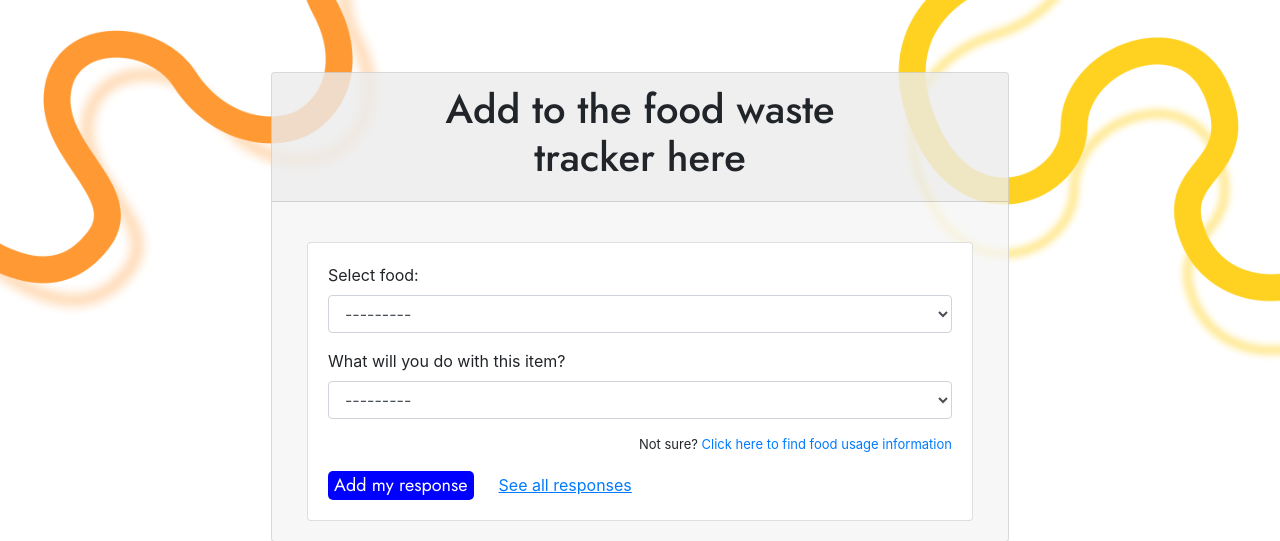
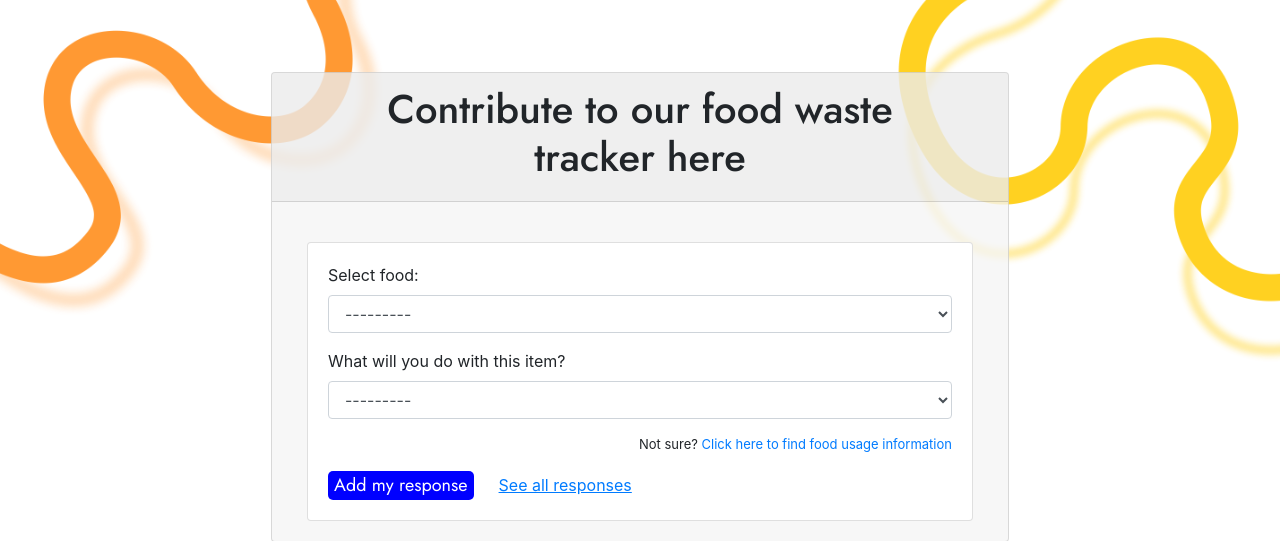
Before and after one commit to vanedo/FoodWasteTracker, a Django app: page /add/ in a window 1280 px wide. Shown: the part 56-597 px from the top of the page. Run offline with Django 3.2, Linux system fonts and the light colour scheme; data comes from the database, SQL or seed files in the repository; some libraries are stand-ins or nearby versions.

Commit message:
formatting

```diff
--- a/src/apps/tracker/templates/tracker/add.html
+++ b/src/apps/tracker/templates/tracker/add.html
@@ -30,7 +30,7 @@
       <div class="card" style="background-color: rgba(245, 245, 245, 0.8)">
         <div class="card-header text-center">
           <h1 style="font-family: 'Jost'">
-            Add to the food waste <br />tracker here
+            Contribute to our  food waste <br />tracker here
           </h1>
         </div>
         <div class="card-body">
```
